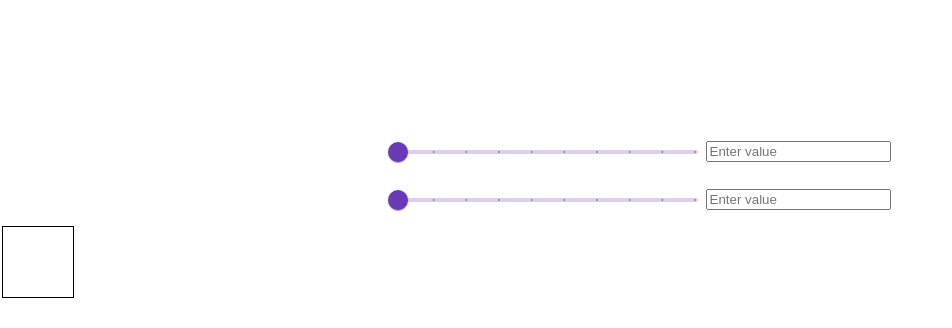
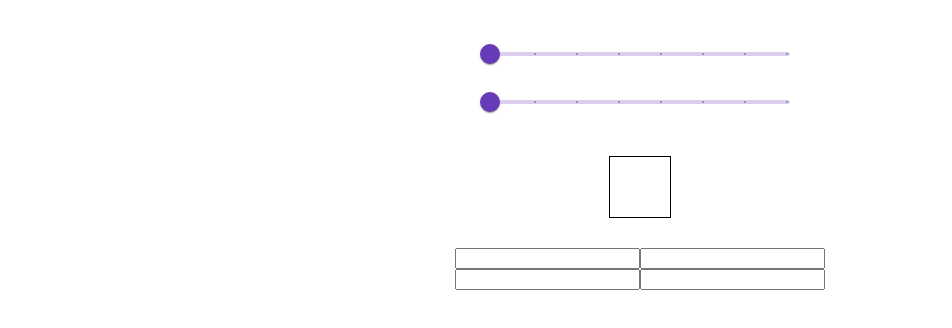
Before and after one commit to Y3llow45/TerrainLeveler, an Angular app in the folder TL-angular/: page / in a window 1280 px wide. Shown: the top 328 px of the page, without its empty margins (0-952 px from the left). Built offline with nearby package versions, Linux system fonts and the light colour scheme.

Commit message:
Add height input

```diff
--- a/TL-angular/src/app/input/input.component.css
+++ b/TL-angular/src/app/input/input.component.css
@@ -1,6 +1,6 @@
 .UserInputDiv {
     text-align: center;
-    margin-top: 10%;
+    margin-top: 30px;
 }
 
 mat-slider {
@@ -8,12 +8,13 @@ mat-slider {
 }
 
 .terrain-square {
-    width: 70px;
-    height: 70px;
+    width: 60px;
+    height: 60px;
     border: 1px solid black;
-    margin: 2px;
 }
 
 .terrain {
     display: flex;
+    justify-content: center;
+    margin-top: 30px;
 }
--- a/TL-angular/src/app/input/input.component.html
+++ b/TL-angular/src/app/input/input.component.html
@@ -1,23 +1,30 @@
 <div class="UserInputDiv" fxLayout="row" fxLayoutAlign="start stretch">
     <div fxLayout="column" fxLayoutAlign="start stretch">
-      <mat-slider min="1" max="10" step="1" showTickMarks discrete [displayWith]="formatLabel(true)">
+      <mat-slider min="1" max="8" step="1" showTickMarks discrete [displayWith]="formatLabel(true)">
         <input matSliderThumb>
     </mat-slider>
-      <input matInput placeholder="Enter value">
     </div>
 
     <div fxLayout="column" fxLayoutAlign="start stretch">
-        <mat-slider min="1" max="10" step="1" showTickMarks discrete [displayWith]="formatLabel(false)">
+        <mat-slider min="1" max="8" step="1" showTickMarks discrete [displayWith]="formatLabel(false)">
           <input matSliderThumb>
         </mat-slider>
-      <input matInput placeholder="Enter value">
     </div>
 
     <div class="terrain">
       <div *ngFor="let vertical of Array(verticalSquares)" fxLayout="column" fxLayoutAlign="start stretch">
-        <div *ngFor="let horizontal of Array(horizontalSquares)" class="terrain-square"></div>
+        <div *ngFor="let horizontal of Array(horizontalSquares-1)" class="terrain-square"></div>
         <div class="terrain-square"></div>
       </div>
     </div>
 
+    <div class="terrain">
+      <div *ngFor="let v of Array(verticalSquares+1)" fxLayout="column" fxLayoutAlign="start stretch">
+        <input type="number">
+        <div *ngFor="let h of Array(horizontalSquares)" fxLayoutAlign="start stretch">
+          <input type="number">
+        </div>
+      </div>
+    </div>
+
 </div>
--- a/TL-angular/src/app/input/input.component.ts
+++ b/TL-angular/src/app/input/input.component.ts
@@ -8,25 +8,22 @@ import { Component } from '@angular/core';
 export class InputComponent {
   verticalSquares: number = 1;
   horizontalSquares: number = 1;
+  totalInput: number = 4;
   Array = Array
-
-  renderTerrain(v:number, h:number) {
-    console.log(v,h)
-  }
-
   formatLabel(isVertical: boolean) {
     return (value: number): string => {
       if (isVertical) {
         this.verticalSquares = value;
       } else {
-        this.horizontalSquares = value-1;
+        this.horizontalSquares = value;
       }
 
       if (value >= 1000) {
         return Math.round(value / 1000) + 'k';
       }
       console.log(this.verticalSquares, this.horizontalSquares)
-      this.renderTerrain(this.verticalSquares, this.horizontalSquares)
+      this.totalInput = (this.verticalSquares+1)*(this.horizontalSquares+1)
+      console.log(this.totalInput)
       return `${value}`;
     };
   }
```
